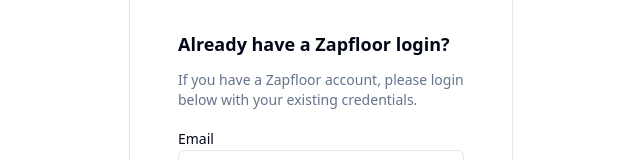
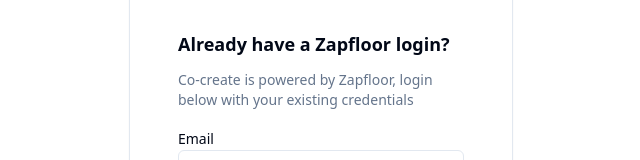
Before and after one commit to jrgensls/umbrella-spark-signup, a React (Vite) app: page /login in a window 1280 px wide. Shown: the part 142-302 px from the top of the page, without its empty margins (319-959 px from the left). Built offline with nearby package versions, Linux system fonts and the light colour scheme.

Commit message:
Update login page subtitle
Change the subtitle on the login page to reflect the Zapfloor integration.

```diff
--- a/src/pages/Login.tsx
+++ b/src/pages/Login.tsx
@@ -34,7 +34,7 @@ const Login = () => {
             <div>
               <h3 className="text-lg font-semibold mb-3">Already have a Zapfloor login?</h3>
               <p className="text-sm text-muted-foreground mb-4">
-                If you have a Zapfloor account, please login below with your existing credentials.
+                Co-create is powered by Zapfloor, login below with your existing credentials
               </p>
 
               <div className="space-y-4">
```
